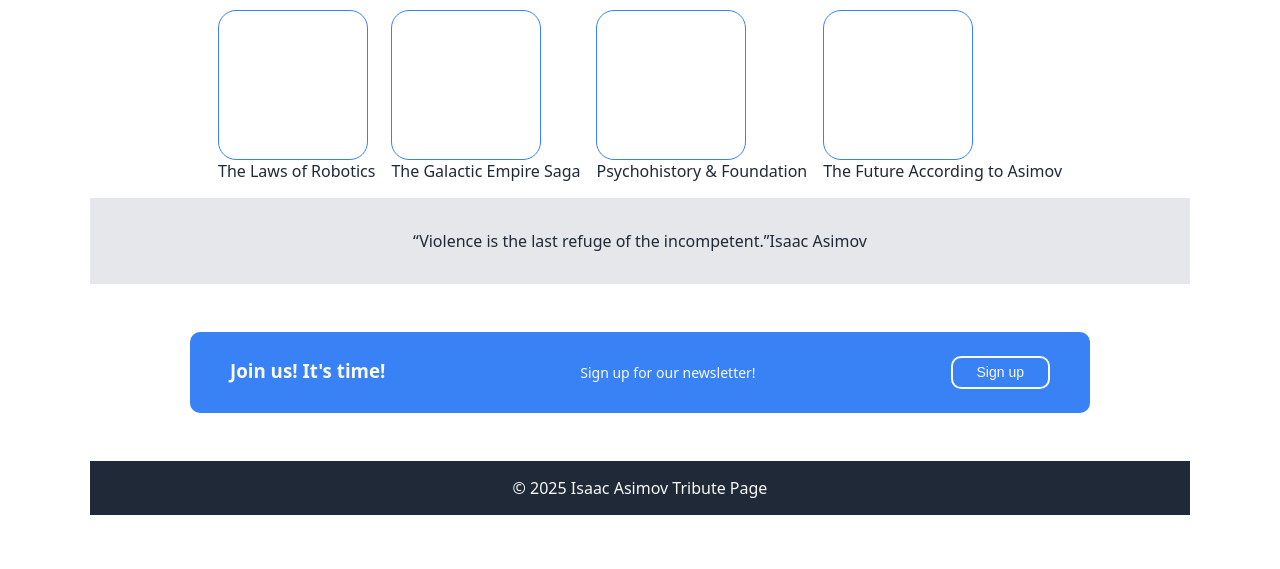
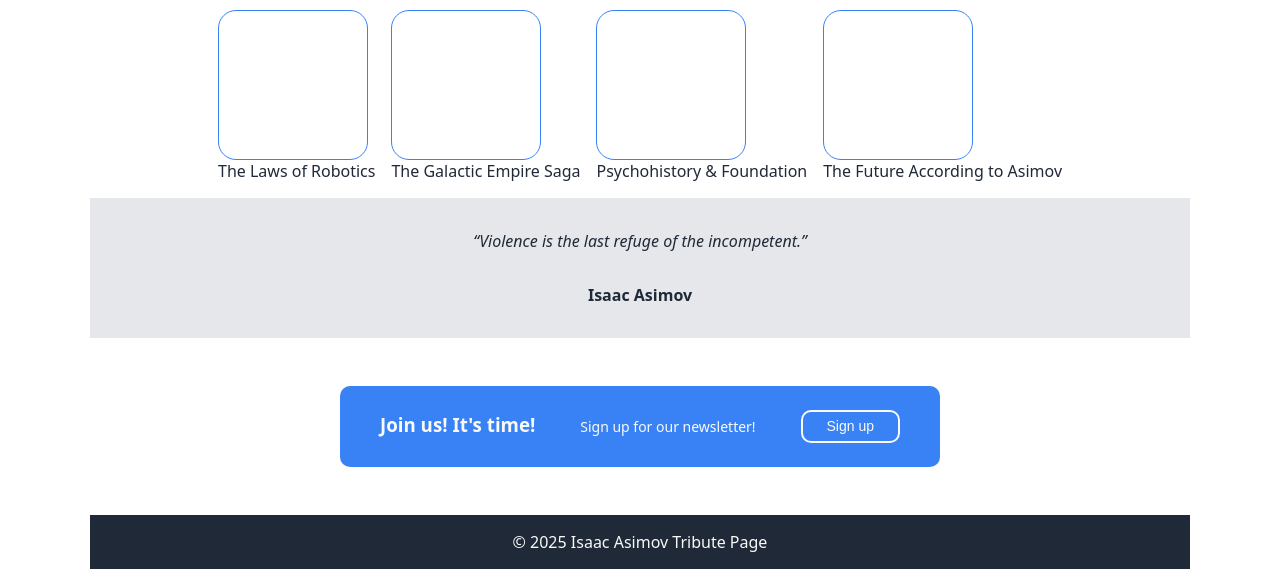
Before and after one commit to zetacodematrix/odin-project, a plain HTML site: page foundations/landing-page/index.html in a window 1280 px wide. Shown: the part 404-973 px from the top of the page. Before the commit the page ends 919 px from the top, so only its background shows below. Drawn offline with Linux system fonts and the light colour scheme.

Commit message:
Restyle the quote section

```diff
--- a/foundations/landing-page/style.css
+++ b/foundations/landing-page/style.css
@@ -123,24 +123,38 @@ nav ul li a:hover {
 
 .quote {
     background-color: var(--text-muted);
-    display: flex;
-    justify-content: center;
+}
+
+blockquote {
+    margin: 0;
+    font-style: italic;
     padding: 2rem;
+    max-width: 800px;
+    margin: 0 auto;
+    text-align: center;
 }
+
+.quote-author {
+    font-weight: bold;
+    text-align: center;
+    padding-bottom: 2rem;
+}
+
+
 
 .call-to-action {
     display: flex;
-    justify-content: center;       /* center the blue box horizontally */
-    padding: 3rem 1rem;            /* space above/below the CTA section */
+    justify-content: center;
+    padding: 3rem 1rem;
 }
 
 .cta {
     background-color: var(--accent-blue);
     color: var(--text-light);
-    padding: 1.5rem 2.5rem;        /* inner spacing inside blue box */
+    padding: 1.5rem 2.5rem;
     border-radius: 10px;
-    width: 100%;                   /* let it grow */
-    max-width: 900px;              /* but not wider than this */
+    width: 100%;
+    max-width: 600px;
     display: flex;
     align-items: center;
 }
```
